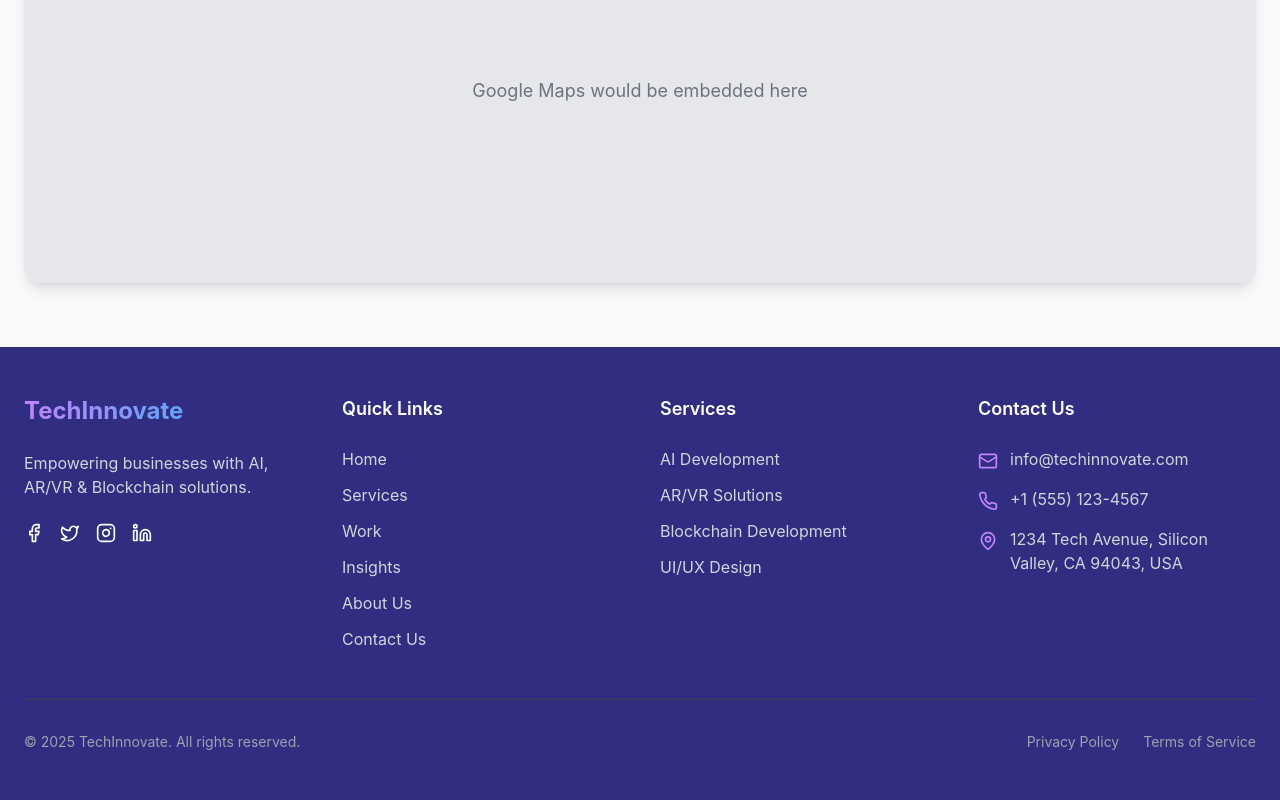
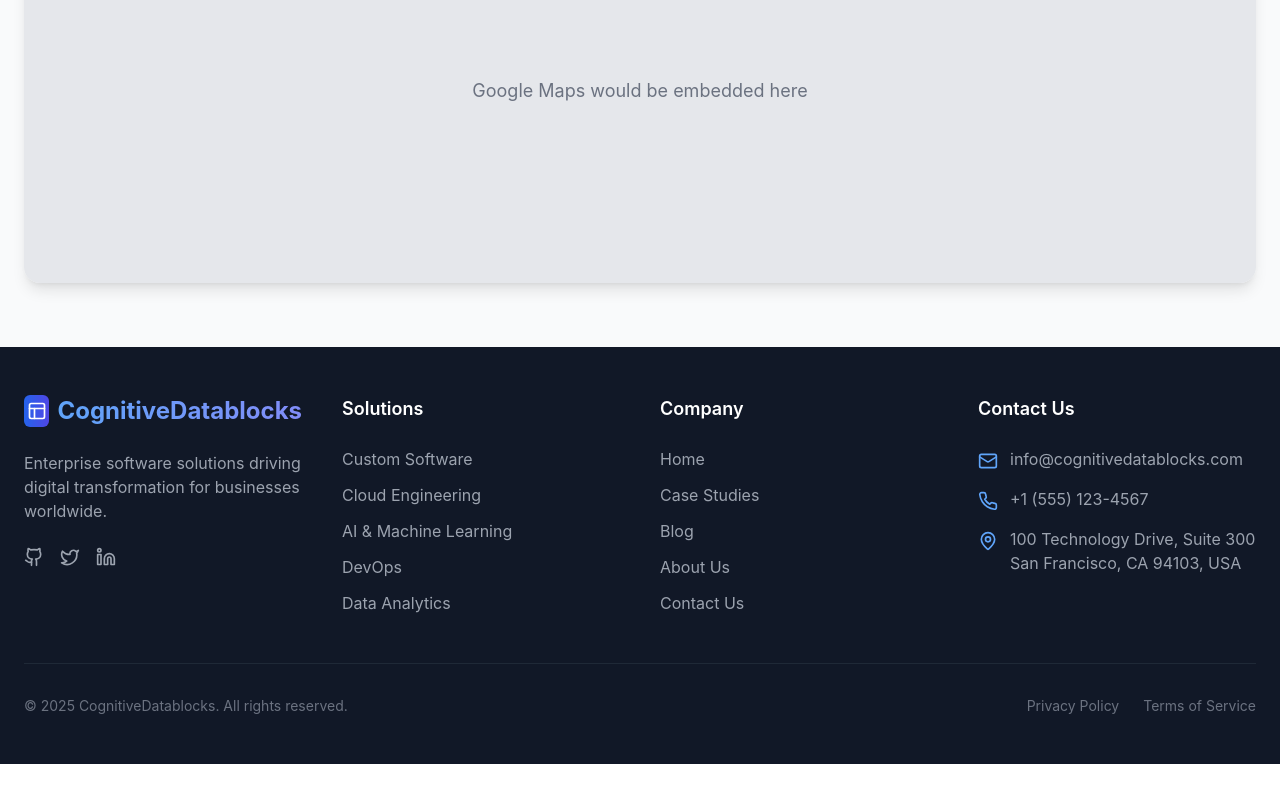
Before and after one commit to PayF123/futurispace-portfolio-36-original, a React (Vite) app: page /contact in a window 1280 px wide. Shown: the part 1401-2201 px from the top of the page. After the commit the page ends 2165 px from the top, so only its background shows below. Built offline with nearby package versions, Linux system fonts and the light colour scheme.

Commit message:
Refactor website theme and content
Refactor the website's color theme, content, and favicon to align with a software company aesthetic, excluding the ServicesSection component and data.

```diff
--- a/index.html
+++ b/index.html
@@ -4,9 +4,9 @@
   <head>
     <meta charset="UTF-8" />
     <meta name="viewport" content="width=device-width, initial-scale=1.0" />
-    <title>CognitiveDatablocks</title>
+    <title>CognitiveDatablocks - Enterprise Software Solutions</title>
     <link rel="icon" href="/favicon.svg" type="image/svg+xml">
-    <meta name="description" content="CognitiveDatablocks - Advanced AI & Software Development Solutions" />
+    <meta name="description" content="CognitiveDatablocks - Enterprise Software Development, AI Solutions & Digital Transformation" />
     <meta name="author" content="CognitiveDatablocks" />
     <meta property="og:image" content="/og-image.png" />
   </head>
--- a/src/components/layout/Footer.tsx
+++ b/src/components/layout/Footer.tsx
@@ -1,36 +1,41 @@
 
 import React from 'react';
 import { Link } from 'react-router-dom';
-import { Facebook, Twitter, Instagram, Linkedin, Mail, Phone, MapPin } from 'lucide-react';
+import { Facebook, Twitter, Instagram, Linkedin, Mail, Phone, MapPin, Github } from 'lucide-react';
 
 const Footer = () => {
   const currentYear = new Date().getFullYear();
 
   return (
-    <footer className="bg-techblue-900 text-white">
+    <footer className="bg-gray-900 text-white">
       <div className="container mx-auto px-4 md:px-6 py-12">
         <div className="grid grid-cols-1 md:grid-cols-2 lg:grid-cols-4 gap-10">
           {/* Company Info */}
           <div>
-            <h3 className="text-2xl font-bold mb-6">
-              <span className="bg-clip-text text-transparent bg-gradient-to-r from-techpurple-400 to-blue-400">
-                TechInnovate
+            <div className="flex items-center text-2xl font-bold mb-6">
+              <div className="mr-2 flex items-center justify-center bg-gradient-to-r from-blue-600 to-indigo-600 w-8 h-8 rounded-md">
+                <svg xmlns="http://www.w3.org/2000/svg" viewBox="0 0 24 24" fill="none" stroke="currentColor"
+                    strokeWidth="2" strokeLinecap="round" strokeLinejoin="round" className="w-5 h-5 text-white">
+                  <rect width="18" height="18" x="3" y="3" rx="2" ry="2"></rect>
+                  <line x1="3" y1="9" x2="21" y2="9"></line>
+                  <line x1="9" y1="21" x2="9" y2="9"></line>
+                </svg>
+              </div>
+              <span className="bg-clip-text text-transparent bg-gradient-to-r from-blue-400 to-indigo-400">
+                CognitiveDatablocks
               </span>
-            </h3>
-            <p className="text-gray-300 mb-6">
-              Empowering businesses with AI, AR/VR & Blockchain solutions.
+            </div>
+            <p className="text-gray-400 mb-6">
+              Enterprise software solutions driving digital transformation for businesses worldwide.
             </p>
             <div className="flex space-x-4">
-              <a href="#" className="hover:text-techpurple-400 transition-colors">
-                <Facebook className="w-5 h-5" />
+              <a href="#" className="text-gray-400 hover:text-blue-400 transition-colors">
+                <Github className="w-5 h-5" />
               </a>
-              <a href="#" className="hover:text-techpurple-400 transition-colors">
+              <a href="#" className="text-gray-400 hover:text-blue-400 transition-colors">
                 <Twitter className="w-5 h-5" />
               </a>
-              <a href="#" className="hover:text-techpurple-400 transition-colors">
-                <Instagram className="w-5 h-5" />
-              </a>
-              <a href="#" className="hover:text-techpurple-400 transition-colors">
+              <a href="#" className="text-gray-400 hover:text-blue-400 transition-colors">
                 <Linkedin className="w-5 h-5" />
               </a>
             </div>
@@ -38,44 +43,44 @@ const Footer = () => {
 
           {/* Quick Links */}
           <div>
-            <h4 className="font-semibold text-lg mb-6">Quick Links</h4>
+            <h4 className="font-semibold text-lg mb-6">Solutions</h4>
             <ul className="space-y-3">
               <li>
-                <Link to="/" className="text-gray-300 hover:text-white transition-colors">Home</Link>
+                <Link to="/services" className="text-gray-400 hover:text-white transition-colors">Custom Software</Link>
               </li>
               <li>
-                <Link to="/services" className="text-gray-300 hover:text-white transition-colors">Services</Link>
+                <Link to="/services" className="text-gray-400 hover:text-white transition-colors">Cloud Engineering</Link>
               </li>
               <li>
-                <Link to="/work" className="text-gray-300 hover:text-white transition-colors">Work</Link>
+                <Link to="/ai-ml" className="text-gray-400 hover:text-white transition-colors">AI & Machine Learning</Link>
               </li>
               <li>
-                <Link to="/insights" className="text-gray-300 hover:text-white transition-colors">Insights</Link>
+                <Link to="/services" className="text-gray-400 hover:text-white transition-colors">DevOps</Link>
               </li>
               <li>
-                <Link to="/about" className="text-gray-300 hover:text-white transition-colors">About Us</Link>
-              </li>
-              <li>
-                <Link to="/contact" className="text-gray-300 hover:text-white transition-colors">Contact Us</Link>
+                <Link to="/services" className="text-gray-400 hover:text-white transition-colors">Data Analytics</Link>
               </li>
             </ul>
           </div>
 
-          {/* Services */}
+          {/* Company */}
           <div>
-            <h4 className="font-semibold text-lg mb-6">Services</h4>
+            <h4 className="font-semibold text-lg mb-6">Company</h4>
             <ul className="space-y-3">
               <li>
-                <Link to="/services" className="text-gray-300 hover:text-white transition-colors">AI Development</Link>
+                <Link to="/" className="text-gray-400 hover:text-white transition-colors">Home</Link>
               </li>
               <li>
-                <Link to="/services" className="text-gray-300 hover:text-white transition-colors">AR/VR Solutions</Link>
+                <Link to="/work" className="text-gray-400 hover:text-white transition-colors">Case Studies</Link>
               </li>
               <li>
-                <Link to="/services" className="text-gray-300 hover:text-white transition-colors">Blockchain Development</Link>
+                <Link to="/insights" className="text-gray-400 hover:text-white transition-colors">Blog</Link>
               </li>
               <li>
-                <Link to="/services" className="text-gray-300 hover:text-white transition-colors">UI/UX Design</Link>
+                <Link to="/about" className="text-gray-400 hover:text-white transition-colors">About Us</Link>
+              </li>
+              <li>
+                <Link to="/contact" className="text-gray-400 hover:text-white transition-colors">Contact Us</Link>
               </li>
             </ul>
           </div>
@@ -85,28 +90,29 @@ const Footer = () => {
             <h4 className="font-semibold text-lg mb-6">Contact Us</h4>
             <ul className="space-y-4">
               <li className="flex items-start">
-                <Mail className="w-5 h-5 mr-3 text-techpurple-400 flex-shrink-0 mt-1" />
-                <span className="text-gray-300">info@techinnovate.com</span>
+                <Mail className="w-5 h-5 mr-3 text-blue-400 flex-shrink-0 mt-1" />
+                <span className="text-gray-400">info@cognitivedatablocks.com</span>
               </li>
               <li className="flex items-start">
-                <Phone className="w-5 h-5 mr-3 text-techpurple-400 flex-shrink-0 mt-1" />
-                <span className="text-gray-300">+1 (555) 123-4567</span>
+                <Phone className="w-5 h-5 mr-3 text-blue-400 flex-shrink-0 mt-1" />
+                <span className="text-gray-400">+1 (555) 123-4567</span>
               </li>
               <li className="flex items-start">
-                <MapPin className="w-5 h-5 mr-3 text-techpurple-400 flex-shrink-0 mt-1" />
-                <span className="text-gray-300">
-                  1234 Tech Avenue, Silicon Valley, CA 94043, USA
+                <MapPin className="w-5 h-5 mr-3 text-blue-400 flex-shrink-0 mt-1" />
+                <span className="text-gray-400">
+                  100 Technology Drive, Suite 300<br />
+                  San Francisco, CA 94103, USA
                 </span>
               </li>
             </ul>
           </div>
         </div>
 
-        <div className="border-t border-gray-700 mt-12 pt-8 flex flex-col md:flex-row justify-between items-center">
-          <p className="text-gray-400 text-sm">
-            &copy; {currentYear} TechInnovate. All rights reserved.
+        <div className="border-t border-gray-800 mt-12 pt-8 flex flex-col md:flex-row justify-between items-center">
+          <p className="text-gray-500 text-sm">
+            &copy; {currentYear} CognitiveDatablocks. All rights reserved.
           </p>
-          <div className="mt-4 md:mt-0 flex space-x-6 text-sm text-gray-400">
+          <div className="mt-4 md:mt-0 flex space-x-6 text-sm text-gray-500">
             <Link to="/privacy-policy" className="hover:text-white transition-colors">
               Privacy Policy
             </Link>
--- a/src/components/sections/CTASection.tsx
+++ b/src/components/sections/CTASection.tsx
@@ -1,7 +1,7 @@
 
 import React from 'react';
 import { Link } from 'react-router-dom';
-import { ArrowRight } from 'lucide-react';
+import { ArrowRight, Code, MessageSquare } from 'lucide-react';
 import AnimatedGradient from '@/components/ui/AnimatedGradient';
 
 const CTASection = () => {
@@ -9,17 +9,51 @@ const CTASection = () => {
     <section className="py-20 relative overflow-hidden">
       <AnimatedGradient className="relative">
         <div className="container mx-auto px-4 md:px-6 relative z-10">
-          <div className="max-w-3xl mx-auto text-center">
-            <h2 className="text-3xl md:text-4xl font-bold mb-6">
-              Ready to Transform Your Business with Technology?
-            </h2>
-            <p className="text-lg text-gray-600 mb-8">
-              Contact us today to discuss how our solutions can address your specific business challenges.
-            </p>
-            <Link to="/contact" className="inline-flex items-center justify-center px-8 py-4 rounded-lg bg-techblue-600 text-white hover:bg-techblue-700 transition-all shadow-lg hover:shadow-xl transform hover:translate-y-[-2px]">
-              Get Started
-              <ArrowRight className="ml-2 h-5 w-5" />
-            </Link>
+          <div className="bg-white/80 backdrop-blur-md p-10 rounded-2xl shadow-xl border border-gray-100 max-w-4xl mx-auto">
+            <div className="flex flex-col lg:flex-row items-center gap-10">
+              <div className="lg:w-1/2">
+                <h2 className="text-3xl md:text-4xl font-bold mb-6">
+                  Ready to Transform Your Business with Software?
+                </h2>
+                <p className="text-gray-600 mb-8">
+                  Our team of experts will help you build custom software solutions that drive efficiency, innovation, and growth for your organization.
+                </p>
+                <div className="flex flex-wrap gap-4">
+                  <Link to="/contact" className="inline-flex items-center justify-center px-6 py-3 rounded-lg bg-blue-600 text-white hover:bg-blue-700 transition-all shadow-lg hover:shadow-xl transform hover:translate-y-[-2px]">
+                    <MessageSquare className="mr-2 h-5 w-5" />
+                    Schedule a Consultation
+                  </Link>
+                  <Link to="/services" className="inline-flex items-center justify-center px-6 py-3 rounded-lg border border-blue-200 text-blue-600 hover:border-blue-300 hover:bg-blue-50 transition-all">
+                    <Code className="mr-2 h-5 w-5" />
+                    Explore Solutions
+                  </Link>
+                </div>
+              </div>
+
+              <div className="lg:w-1/2">
+                <div className="relative">
+                  <div className="absolute inset-0 bg-gradient-to-r from-blue-500 to-indigo-500 opacity-10 rounded-xl"></div>
+                  <div className="relative bg-white p-6 rounded-xl border border-gray-200 shadow-md">
+                    <div className="flex items-center justify-between mb-4">
+                      <div className="flex space-x-1">
+                        <div className="w-3 h-3 bg-red-500 rounded-full"></div>
+                        <div className="w-3 h-3 bg-yellow-500 rounded-full"></div>
+                        <div className="w-3 h-3 bg-green-500 rounded-full"></div>
+                      </div>
+                      <div className="text-xs text-gray-500">console.log</div>
+                    </div>
+                    <div className="space-y-2 font-mono text-sm">
+                      <div className="text-gray-500">// Let's build something great together</div>
+                      <div><span className="text-purple-600">function</span> <span className="text-blue-600">transformBusiness</span>() &#123;</div>
+                      <div className="pl-4"><span className="text-green-600">const</span> innovation = <span className="text-orange-600">'Custom Solutions'</span>;</div>
+                      <div className="pl-4"><span className="text-green-600">const</span> technology = [<span className="text-orange-600">'AI'</span>, <span className="text-orange-600">'Cloud'</span>, <span className="text-orange-600">'Data'</span>];</div>
+                      <div className="pl-4"><span className="text-purple-600">return</span> success;</div>
+                      <div>&#125;</div>
+                    </div>
+                  </div>
+                </div>
+              </div>
+            </div>
           </div>
         </div>
       </AnimatedGradient>
--- a/src/components/sections/HeroSection.tsx
+++ b/src/components/sections/HeroSection.tsx
@@ -1,7 +1,7 @@
 
 import React, { useEffect, useRef } from 'react';
 import { Link } from 'react-router-dom';
-import { ArrowRight } from 'lucide-react';
+import { ArrowRight, Code, Database, Server } from 'lucide-react';
 import AnimatedGradient from '@/components/ui/AnimatedGradient';
 
 const HeroSection = () => {
@@ -21,36 +21,62 @@ const HeroSection = () => {
   return (
     <AnimatedGradient className="relative min-h-screen flex flex-col justify-center pt-20">
       <div className="absolute inset-0 overflow-hidden" ref={heroRef}>
-        <div className="absolute top-1/4 left-1/4 w-96 h-96 bg-techblue-300 rounded-full mix-blend-multiply filter blur-3xl opacity-30 animate-float" style={{
+        <div className="absolute top-1/4 left-1/4 w-96 h-96 bg-blue-300 rounded-full mix-blend-multiply filter blur-3xl opacity-20 animate-float" style={{
           animationDelay: '0s'
         }} />
-        <div className="absolute top-1/3 right-1/4 w-96 h-96 bg-techpurple-300 rounded-full mix-blend-multiply filter blur-3xl opacity-30 animate-float" style={{
+        <div className="absolute top-1/3 right-1/4 w-96 h-96 bg-indigo-300 rounded-full mix-blend-multiply filter blur-3xl opacity-20 animate-float" style={{
           animationDelay: '1s'
         }} />
-        <div className="absolute bottom-1/4 right-1/3 w-72 h-72 bg-blue-300 rounded-full mix-blend-multiply filter blur-3xl opacity-30 animate-float" style={{
+        <div className="absolute bottom-1/4 right-1/3 w-72 h-72 bg-sky-300 rounded-full mix-blend-multiply filter blur-3xl opacity-20 animate-float" style={{
           animationDelay: '2s'
         }} />
       </div>
 
       <div className="container mx-auto px-4 md:px-6 z-10 animate-fadeIn">
         <div className="max-w-3xl mx-auto text-center">
-          <span className="inline-block px-4 py-1.5 mb-6 text-sm font-medium rounded-full bg-techpurple-100 text-techpurple-800">
-            Innovative Tech Solutions
+          <span className="inline-block px-4 py-1.5 mb-6 text-sm font-medium rounded-full bg-blue-100 text-blue-800">
+            Enterprise Software Solutions
           </span>
           <h1 className="text-4xl md:text-6xl font-bold mb-6 leading-tight">
-            Empowering Businesses with <span className="text-gradient">AI AR/VR &amp; Blockchain</span> Solutions
+            Building <span className="bg-clip-text text-transparent bg-gradient-to-r from-blue-600 to-indigo-600">Intelligent Software</span> For Modern Businesses
           </h1>
           <p className="text-lg md:text-xl text-gray-600 mb-8">
-            We create cutting-edge technology solutions that transform businesses and drive growth in the digital era.
+            We develop custom enterprise applications, cloud solutions, and data-driven software to solve complex business challenges.
           </p>
           <div className="flex flex-col sm:flex-row gap-4 justify-center">
-            <Link to="/services" className="inline-flex items-center justify-center px-6 py-3 rounded-lg bg-techblue-600 text-white hover:bg-techblue-700 transition-all shadow-lg hover:shadow-xl transform hover:translate-y-[-2px]">
-              Explore Services
+            <Link to="/services" className="inline-flex items-center justify-center px-6 py-3 rounded-lg bg-blue-600 text-white hover:bg-blue-700 transition-all shadow-lg hover:shadow-xl transform hover:translate-y-[-2px]">
+              Explore Solutions
               <ArrowRight className="ml-2 h-5 w-5" />
             </Link>
-            <Link to="/contact" className="inline-flex items-center justify-center px-6 py-3 rounded-lg bg-white text-techblue-600 border border-techblue-200 hover:border-techblue-400 transition-all shadow-md hover:shadow-lg transform hover:translate-y-[-2px]">
+            <Link to="/contact" className="inline-flex items-center justify-center px-6 py-3 rounded-lg bg-white text-blue-600 border border-blue-200 hover:border-blue-400 transition-all shadow-md hover:shadow-lg transform hover:translate-y-[-2px]">
               Get in Touch
             </Link>
+          </div>
+        </div>
+
+        <div className="mt-16 grid grid-cols-1 md:grid-cols-3 gap-8 max-w-4xl mx-auto">
+          <div className="bg-white/80 backdrop-blur-sm p-6 rounded-xl shadow-md hover:shadow-lg transition-all flex flex-col items-center text-center">
+            <div className="w-12 h-12 bg-blue-100 rounded-full flex items-center justify-center mb-4">
+              <Code className="w-6 h-6 text-blue-600" />
+            </div>
+            <h3 className="text-lg font-semibold mb-2">Custom Development</h3>
+            <p className="text-gray-600 text-sm">Tailored software solutions designed for your specific business needs</p>
+          </div>
+
+          <div className="bg-white/80 backdrop-blur-sm p-6 rounded-xl shadow-md hover:shadow-lg transition-all flex flex-col items-center text-center">
+            <div className="w-12 h-12 bg-indigo-100 rounded-full flex items-center justify-center mb-4">
+              <Database className="w-6 h-6 text-indigo-600" />
+            </div>
+            <h3 className="text-lg font-semibold mb-2">Data Engineering</h3>
+            <p className="text-gray-600 text-sm">Transform raw data into actionable insights with our data solutions</p>
+          </div>
+
+          <div className="bg-white/80 backdrop-blur-sm p-6 rounded-xl shadow-md hover:shadow-lg transition-all flex flex-col items-center text-center">
+            <div className="w-12 h-12 bg-sky-100 rounded-full flex items-center justify-center mb-4">
+              <Server className="w-6 h-6 text-sky-600" />
+            </div>
+            <h3 className="text-lg font-semibold mb-2">Cloud Solutions</h3>
+            <p className="text-gray-600 text-sm">Scalable, secure and optimized cloud infrastructure for modern applications</p>
           </div>
         </div>
       </div>
--- a/src/index.css
+++ b/src/index.css
@@ -14,7 +14,7 @@
     --popover: 0 0% 100%;
     --popover-foreground: 222.2 84% 4.9%;
 
-    --primary: 222.2 47.4% 11.2%;
+    --primary: 221.2 83.2% 53.3%;
     --primary-foreground: 210 40% 98%;
 
     --secondary: 210 40% 96.1%;
@@ -31,7 +31,7 @@
 
     --border: 214.3 31.8% 91.4%;
     --input: 214.3 31.8% 91.4%;
-    --ring: 222.2 84% 4.9%;
+    --ring: 221.2 83.2% 53.3%;
 
     --radius: 0.5rem;
   }
@@ -46,7 +46,7 @@
     --popover: 222.2 84% 4.9%;
     --popover-foreground: 210 40% 98%;
 
-    --primary: 210 40% 98%;
+    --primary: 217.2 91.2% 59.8%;
     --primary-foreground: 222.2 47.4% 11.2%;
 
     --secondary: 217.2 32.6% 17.5%;
@@ -63,32 +63,32 @@
 
     --border: 217.2 32.6% 17.5%;
     --input: 217.2 32.6% 17.5%;
-    --ring: 212.7 26.8% 83.9%;
+    --ring: 224.3 76.3% 48%;
   }
 
-  /* Custom TechInnovate colors */
+  /* Software company theme colors */
   :root {
-    --techblue-50: 217 100% 97%;
-    --techblue-100: 217 100% 91%;
-    --techblue-200: 217 100% 80%;
-    --techblue-300: 217 100% 69%;
-    --techblue-400: 217 100% 58%;
-    --techblue-500: 217 100% 47%;
-    --techblue-600: 217 100% 37%;
-    --techblue-700: 217 100% 27%;
-    --techblue-800: 217 100% 17%;
-    --techblue-900: 217 100% 7%;
+    --softblue-50: 214 100% 97%;
+    --softblue-100: 214 100% 92%;
+    --softblue-200: 213 100% 83%;
+    --softblue-300: 212 100% 74%;
+    --softblue-400: 213 100% 65%;
+    --softblue-500: 214 100% 56%;
+    --softblue-600: 217 91% 50%;
+    --softblue-700: 221 85% 44%;
+    --softblue-800: 224 76% 38%;
+    --softblue-900: 224 71% 32%;
 
-    --techpurple-50: 270 100% 97%;
-    --techpurple-100: 270 100% 91%;
-    --techpurple-200: 270 100% 80%;
-    --techpurple-300: 270 100% 69%;
-    --techpurple-400: 270 100% 58%;
-    --techpurple-500: 270 100% 47%;
-    --techpurple-600: 270 100% 37%;
-    --techpurple-700: 270 100% 27%;
-    --techpurple-800: 270 100% 17%;
-    --techpurple-900: 270 100% 7%;
+    --indigo-50: 226 100% 97%;
+    --indigo-100: 226 100% 94%;
+    --indigo-200: 228 96% 89%;
+    --indigo-300: 230 94% 82%;
+    --indigo-400: 234 89% 74%;
+    --indigo-500: 239 84% 67%;
+    --indigo-600: 243 75% 59%;
+    --indigo-700: 245 58% 51%;
+    --indigo-800: 244 55% 41%;
+    --indigo-900: 242 47% 34%;
   }
 }
 
@@ -102,7 +102,7 @@
   }
 
   .text-gradient {
-    @apply bg-gradient-to-r from-techblue-600 to-techpurple-600 bg-clip-text text-transparent;
+    @apply bg-gradient-to-r from-blue-600 to-indigo-600 bg-clip-text text-transparent;
   }
 
   .glass {
@@ -115,6 +115,22 @@
 
   .subtle-shift:hover {
     transform: translateY(-5px);
+  }
+
+  .code-block {
+    @apply bg-gray-900 text-gray-100 p-4 rounded-lg font-mono text-sm;
+  }
+
+  .tech-card {
+    @apply bg-white border border-gray-200 rounded-lg p-6 shadow-sm hover:shadow-md transition-all;
+  }
+
+  .section-title {
+    @apply text-3xl md:text-4xl font-bold mb-4;
+  }
+
+  .section-subtitle {
+    @apply text-lg text-gray-600 mb-10 max-w-2xl mx-auto;
   }
 }
 
@@ -132,6 +148,7 @@
 
 .animate-gradient {
   animation: gradient 15s ease infinite;
+  background-size: 200% 200%;
 }
 
 @keyframes fadeIn {
@@ -148,3 +165,14 @@
 .animate-fadeIn {
   animation: fadeIn 0.5s ease-out;
 }
+
+@keyframes typing {
+  from { width: 0 }
+  to { width: 100% }
+}
+
+.typing-animation {
+  overflow: hidden;
+  white-space: nowrap;
+  animation: typing 3.5s steps(40, end);
+}
```
Also changed, not shown: src/components/aiml/AiMlHero.tsx (+23 -21 lines), src/components/layout/Navbar.tsx (+18 -7 lines), public/favicon.svg.
